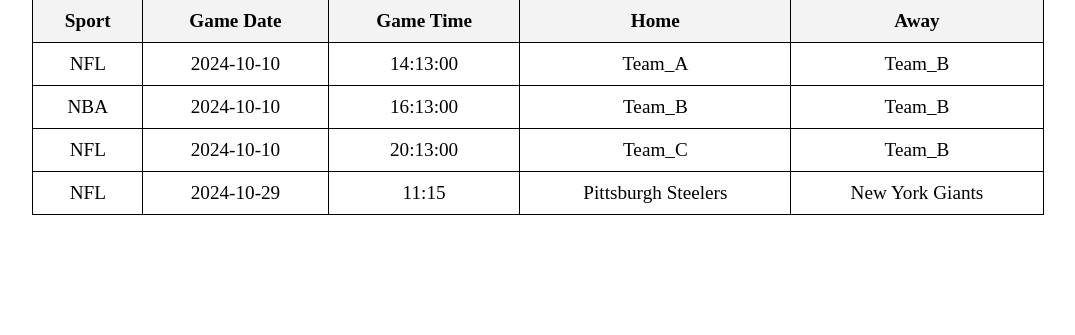
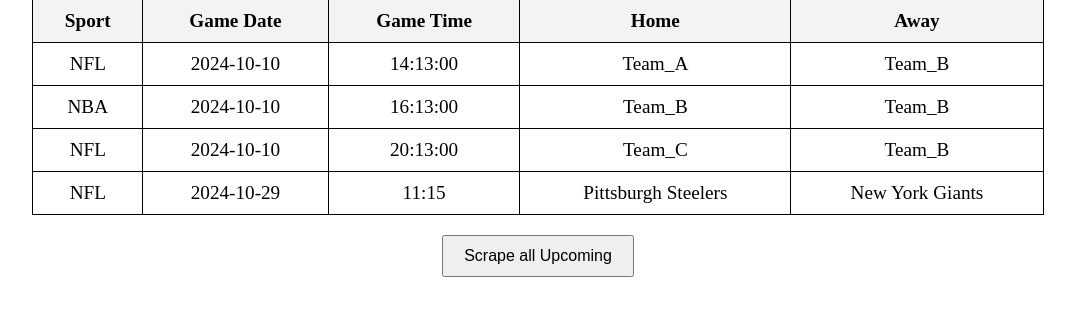
Before and after one commit to lukereed1/sport-arbs, a Flask app: page / in a window 1280 px wide. Shown: the part 235-570 px from the top of the page, without its empty margins (102-1177 px from the left). Run offline with Flask 3, Linux system fonts and the light colour scheme; data comes from the database, SQL or seed files in the repository.

Commit message:
Styling touch ups

```diff
--- a/app.py
+++ b/app.py
@@ -1,6 +1,6 @@
 import os
 import sqlite3
-from flask import Flask, render_template, url_for, redirect, request
+from flask import Flask, render_template, url_for, redirect, request, abort
 from db.db import DB
 from scrapers.sportsbet_scraper import SportsbetScraper
 from scrapers.neds_scraper import NedsScraper
@@ -8,7 +8,7 @@ from scrapers.games_scraper import GamesScraper
 
 app = Flask(__name__)
 scrapers = [SportsbetScraper(), NedsScraper()]
-
+sports = ["NFL", "NBA"]
 
 def init_db():
     if os.path.exists("./db/odds.db"):
@@ -34,6 +34,8 @@ def index():
 def sport():
     db = DB()
     title = request.args.get("sport")
+    if title not in sports:
+        abort(404)
     sport_id = request.args.get("id")
     markets = db.get_all_markets(sport_id)
     return render_template("sport.html", markets=markets, title=title)
@@ -50,5 +52,20 @@ def scrape_upcoming_games():
     return redirect(url_for('index'))
 
 
+@app.route("/scrape_markets", methods=["POST"])
+def scrape_sport_markets():
+    sport = request.args.get("sport")
+    sport_id = None
+    if sport == "NFL":
+        for scraper in scrapers:
+            scraper.scrape_nfl_h2h()
+        sport_id = 1
+    elif sport == "NBA":
+        sport_id = 2
+    else:
+        abort(404)
+    return redirect(url_for('sport', sport=sport, id=sport_id))
+
+
 if __name__ == "__main__":
     app.run(debug=True)
--- a/templates/index.html
+++ b/templates/index.html
@@ -25,4 +25,7 @@
                 {% endfor %}
             </tbody>
         </table>
+    <form action="{{ url_for('scrape_upcoming_games')}}" method="post">
+        <button type="submit">Scrape all Upcoming</button>
+    </form>
 {% endblock %}
--- a/templates/sport.html
+++ b/templates/sport.html
@@ -33,7 +33,7 @@
             </tbody>
         </table>
         {% endif %}
-    <form action="{{ url_for('scrape_upcoming_games') }}" method="post">
+    <form action="{{ url_for('scrape_sport_markets', sport=title) }}" method="post">
         <button type="submit">Get {{ title }} Markets</button>
     </form>
 {% endblock %}
```
